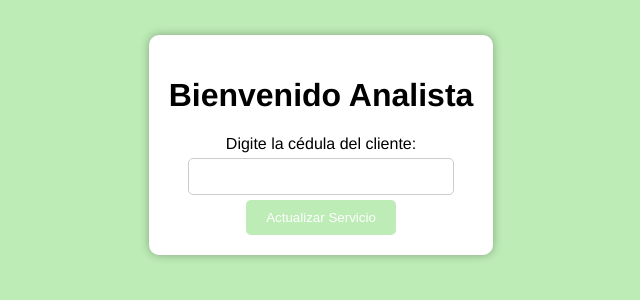
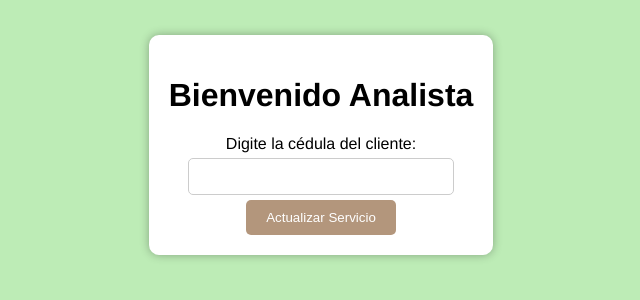
Before and after one commit to josejulian1604/DronesReque, a Flask app: page /analista in a window 1280 px wide. Shown: the part 255-555 px from the top of the page, without its empty margins (319-959 px from the left). Run offline with Flask 3, Linux system fonts and the light colour scheme.

Commit message:
Se agrega Consultar Servicio
Ventana de analista

```diff
--- a/Prototipo/app.py
+++ b/Prototipo/app.py
@@ -94,11 +94,11 @@ def analista():
 
     return render_template('analista.html', mensaje=mensaje)
 
-@app.route('/analista/actualizar_servicio', methods=['GET', 'POST'])
+@app.route('/analista/consultar_servicio', methods=['GET', 'POST'])
 def actualizar_servicio():
     mensaje = "¡Página de actualizar servicio!"
 
-    return render_template('actualizar_servicio.html', mensaje=mensaje)
+    return render_template('consultar_servicio.html', mensaje=mensaje)
 
 if __name__ == '__main__':
-    app.run(host='0.0.0.0', port=5000)
+    app.run(host='0.0.0.0', port=5000, debug=True)
--- a/Prototipo/templates/administrador.html
+++ b/Prototipo/templates/administrador.html
@@ -30,7 +30,7 @@
         }
 
         button {
-            background-color: #bdecb6;
+            background-color: #b3967c;
             color: white;
             padding: 10px 20px;
             border: none;
@@ -40,7 +40,7 @@
         }
 
         button:hover {
-            background-color: #bdecb6;
+            background-color: #b39e8d;
         }
     </style>
 </head>
@@ -51,7 +51,7 @@
         <form method="post" action="/administrador">
             <button type="submit" name="opcion" value="registrar_cliente">Registrar cliente</button>
             <button type="submit" name="opcion" value="crear_servicio">Registrar servicio</button>
-            <button type="submit" name "opcion" value="buscar_cliente">Buscar cliente</button>
+            <button type="submit" name="opcion" value="buscar_cliente">Buscar cliente</button>
             <button type="submit" name="opcion" value="buscar_servicio">Buscar servicio</button>
             <br>
             <button type="submit" name="opcion" value="salir">Salir</button>
--- a/Prototipo/templates/analista.html
+++ b/Prototipo/templates/analista.html
@@ -42,7 +42,7 @@
         }
 
         input[type="submit"] {
-            background-color: #bdecb6;
+            background-color: #b3967c;
             color: white;
             padding: 10px 20px;
             border: none;
@@ -51,7 +51,7 @@
         }
 
         input[type="submit"]:hover {
-            background-color: #8cba92;
+            background-color: #b3967c;
         }
 
         p {
--- a/Prototipo/templates/buscar_cliente.html
+++ b/Prototipo/templates/buscar_cliente.html
@@ -46,7 +46,7 @@
         }
 
         input[type="submit"] {
-            background-color: #bdecb6;
+            background-color: #b3967c;
             color: white;
             padding: 10px 20px;
             border: none;
@@ -56,7 +56,7 @@
         }
 
         input[type="submit"]:hover {
-            background-color: #93dca6;
+            background-color: #b39e8d;
         }
     </style>
 </head>
--- a/Prototipo/templates/buscar_servicio.html
+++ b/Prototipo/templates/buscar_servicio.html
@@ -45,7 +45,7 @@
         }
 
         input[type="submit"] {
-            background-color: #bdecb6;
+            background-color: #b3967c;
             color: white;
             padding: 10px 20px;
             border: none;
@@ -55,7 +55,7 @@
         }
 
         input[type="submit"]:hover {
-            background-color: #bdecb6;
+            background-color: #b39e8d;
         }
     </style>
 </head>
--- a/Prototipo/templates/crear_servicio.html
+++ b/Prototipo/templates/crear_servicio.html
@@ -45,7 +45,7 @@
         }
 
         input[type="submit"] {
-            background-color: #bdecb6;
+            background-color: #b3967c;
             color: white;
             padding: 10px 20px;
             border: none;
@@ -55,7 +55,7 @@
         }
 
         input[type="submit"]:hover {
-            background-color: #6daa7a;
+            background-color: #b39e8d;
         }
     </style>
 </head>
--- a/Prototipo/templates/registrar_cliente.html
+++ b/Prototipo/templates/registrar_cliente.html
@@ -48,7 +48,7 @@
         }
 
         input[type="submit"] {
-            background-color: #bdecb6;
+            background-color: #b3967c;
             color: white;
             padding: 10px 20px;
             border: none;
@@ -58,7 +58,7 @@
         }
 
         input[type="submit"]:hover {
-            background-color: #7da595;
+            background-color: #b39e8d;
         }
 
         p {
--- a/Prototipo/templates/tecnico.html
+++ b/Prototipo/templates/tecnico.html
@@ -46,7 +46,7 @@
         }
 
         button {
-            background-color: #bdecb6;
+            background-color: #b3967c;
             color: white;
             padding: 10px 20px;
             border: none;
@@ -57,7 +57,7 @@
         }
 
         button:hover {
-            background-color: #8bc786;
+            background-color: #b3967c;
         }
 
         p {
```
Also changed, not shown: Prototipo/templates/consultar_servicio.html (added, +17 -0 lines).
